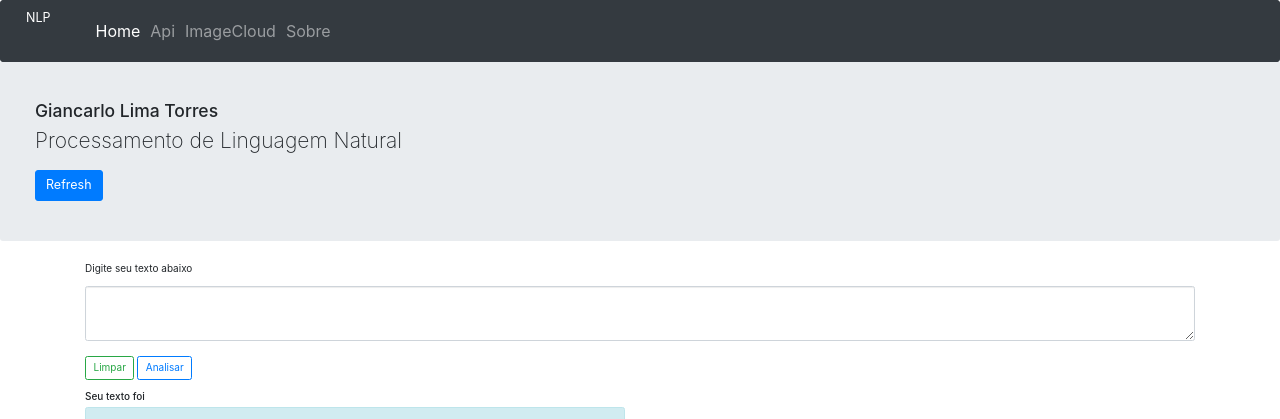
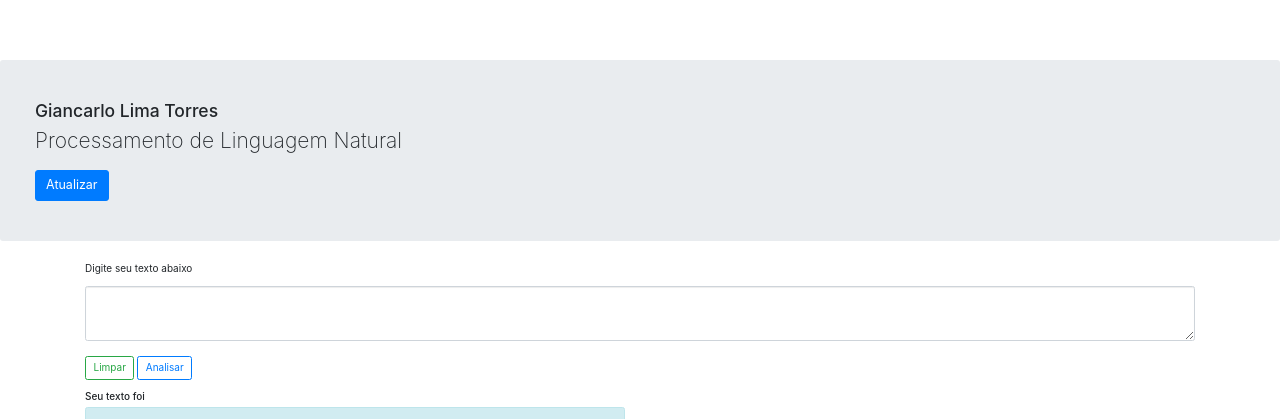
Before and after one commit to giancarlotorres22/NLP-Projeto-2, a Flask app: page / in a window 1280 px wide. Shown: the top 419 px of the page. Run offline with Flask 2, Linux system fonts and the light colour scheme; some libraries are stand-ins or nearby versions.

Commit message:
Adding main

```diff
--- a/templates/index.html
+++ b/templates/index.html
@@ -12,7 +12,7 @@
 </head>
 <body>
 {% block navbar %}
-	<nav class="navbar navbar-expand-md navbar-dark fixed-top bg-dark">
+	<!--<nav class="navbar navbar-expand-md navbar-dark fixed-top bg-dark">
       <a class="navbar-brand" href="#">NLP</a>
       <button class="navbar-toggler" type="button" data-toggle="collapse" data-target="#navbarCollapse" aria-controls="navbarCollapse" aria-expanded="false" aria-label="Toggle navigation">
         <span class="navbar-toggler-icon"></span>
@@ -20,13 +20,13 @@
       <div class="collapse navbar-collapse" id="navbarCollapse">
         <ul class="navbar-nav mr-auto">
           <li class="nav-item active">
-            <a class="nav-link" href="{{url_for('index')}}">Home <span class="sr-only">(current)</span></a>
+            <a class="nav-link" href="{{url_for('index')}}">H <span class="sr-only">(current)</span></a>
           </li>
           <li class="nav-item">
-            <a class="nav-link" href="{{url_for('basic_api')}}">Api</a>
+            <a class="nav-link" href="{{url_for('basic_api')}}">A</a>
           </li>
            <li class="nav-item">
-            <a class="nav-link" href="{{url_for('imagescloud')}}">ImageCloud</a>
+            <a class="nav-link" href="{{url_for('imagescloud')}}">I</a>
           </li>
           <li class="nav-item">
             <a class="nav-link" href="{{url_for('about')}}">Sobre</a>
@@ -34,7 +34,7 @@
         </ul>
 
       </div>
-    </nav>
+    </nav>-->
 
     {% endblock %}
     <br/>
@@ -46,7 +46,7 @@
         <div class="container">
         <h3>Giancarlo Lima Torres</h3>
         <p class="lead">Processamento de Linguagem Natural</p>
-        <a class="btn btn-lg btn-primary" href="{{url_for('index')}}" role="button">Refresh</a>
+        <a class="btn btn-lg btn-primary" href="{{url_for('index')}}" role="button">Atualizar</a>
       </div>
     </div>
 
```
